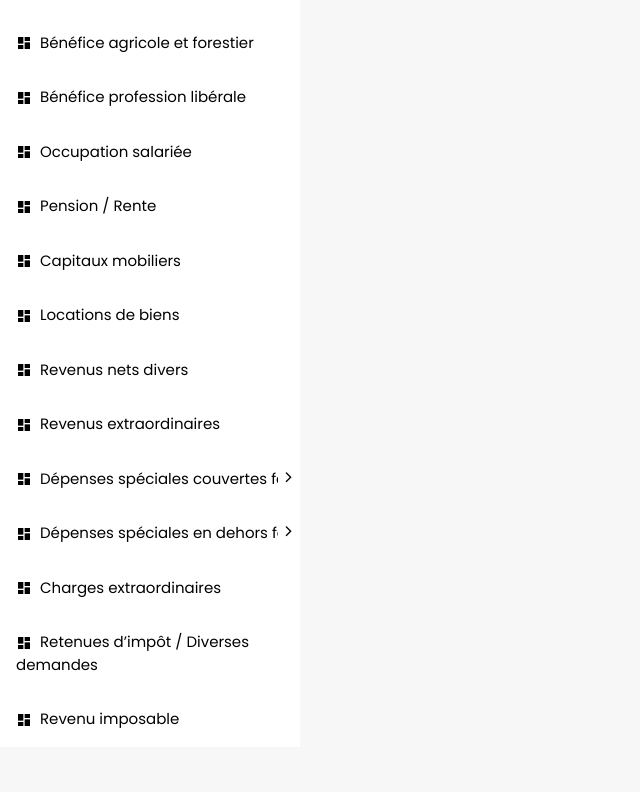
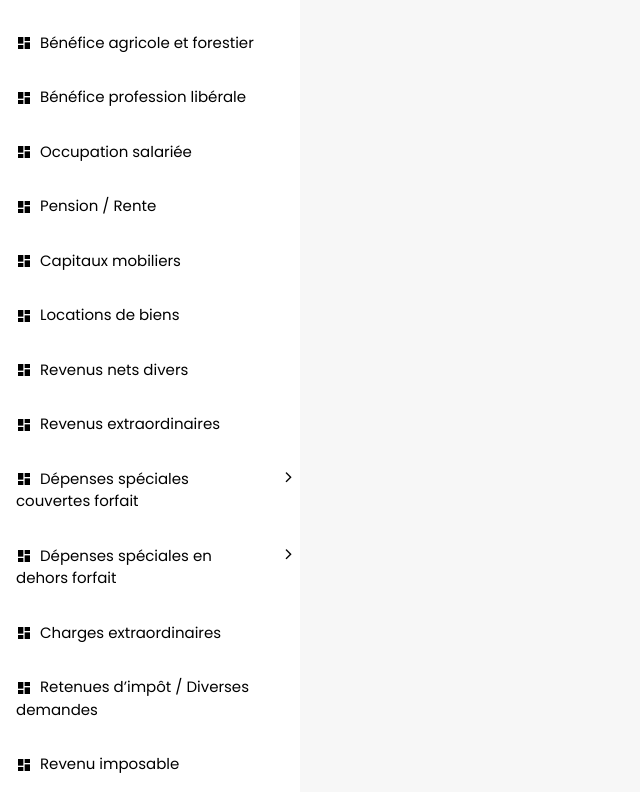
Before and after one commit to rjabdurrahman/pdf_project_design, a plain HTML site: page index.html in a window 1280 px wide. Shown: the part 452-1244 px from the top of the page, without its empty margins (0-640 px from the left). Before the commit the page ends 1199 px from the top, so only its background shows below. Drawn offline with nearby package versions, Linux system fonts and the light colour scheme.

Commit message:
Fixed: Arrow toggle and Word break

```diff
--- a/css/style.scss
+++ b/css/style.scss
@@ -38,6 +38,9 @@ header {
 .left-nav {
     max-width: 300px;
     min-height: calc(100vh - 70.4px);
+    .w3-button {
+        white-space: normal;
+    }
     .client {
         padding-top: 18px;
         padding-bottom: 18px;
@@ -90,6 +93,9 @@ header {
         font-family: FontAwesome;
         content: "\f105";
     }
+    .active .arrow::after {
+        content: "\f107";
+    }
     .active,
     .w3-button:hover {
         color: $secondary-color !important;
--- a/index.html
+++ b/index.html
@@ -82,7 +82,7 @@
                     <a class="w3-button w3-padding-16"><i class="material-icons">dashboard</i>Dépenses spéciales en
                         dehors
                         forfait</a>
-                    <span class="arrow"></span>
+                    <span class="arrow rotate"></span>
                 </div>
                 <div class="w3-dropdown-content">
                     <a href="#" class="w3-bar-item w3-button">Cotisations obligatoires</a>
```
Also changed, not shown: css/style.css, 1 other file.
